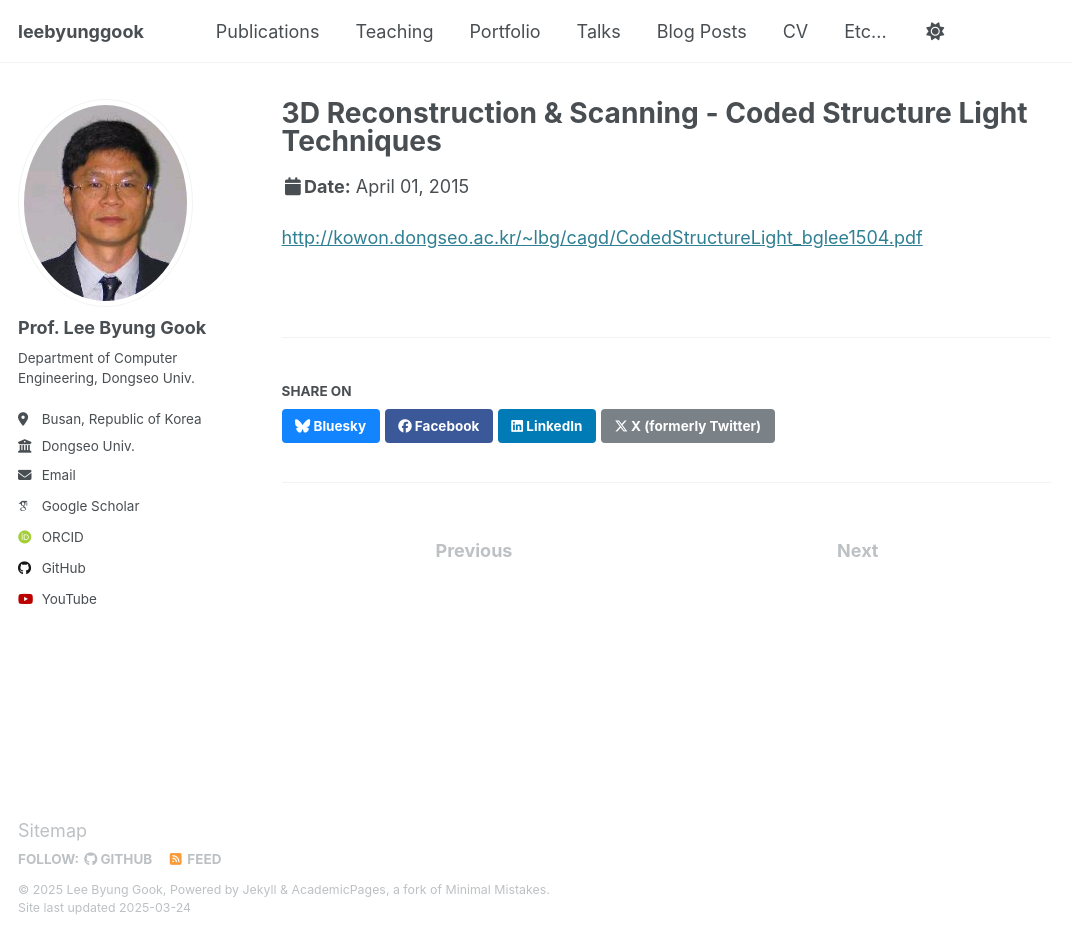
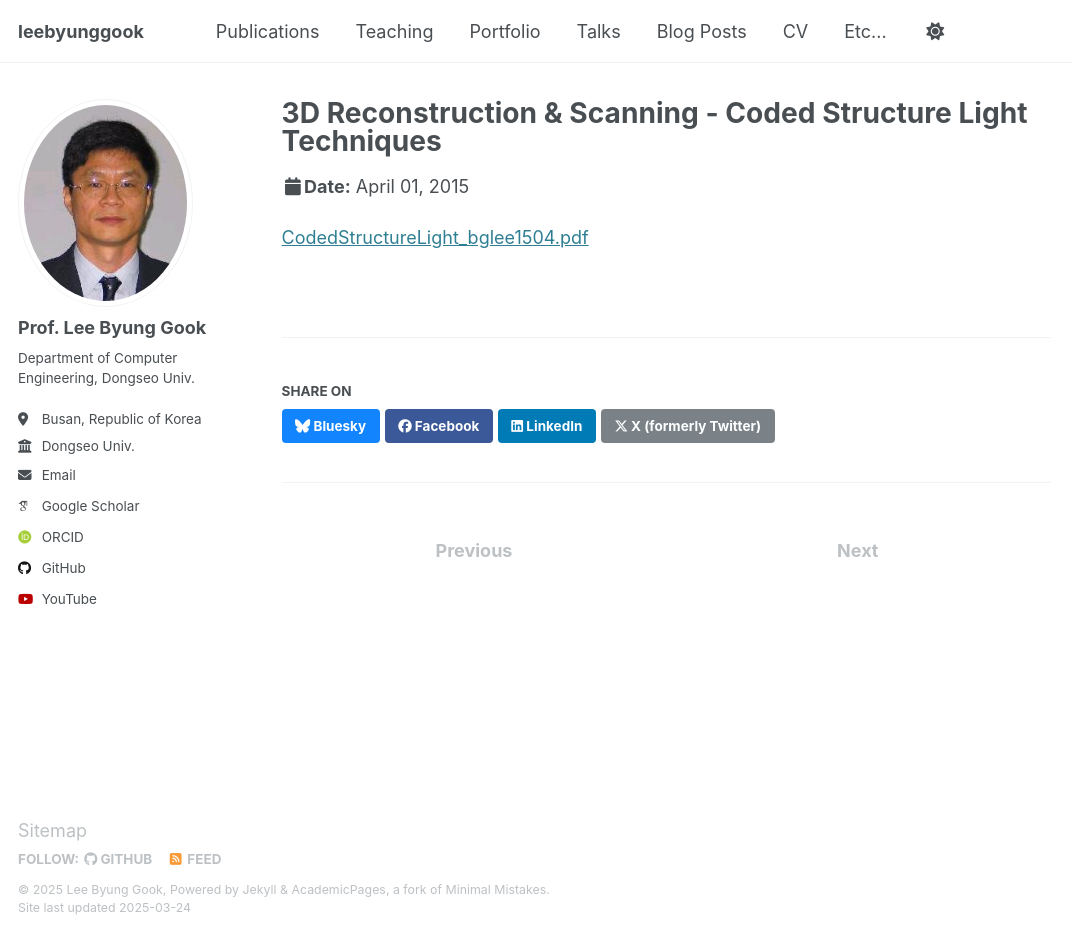
Before and after one commit to leebyunggook/leebyunggook.github.io, a Jekyll site: the page built from _talks/2015-04-01-CSL.md, in a window 1280 px wide and 936 px high. Shown: the whole window, without its empty margins (0-1072 px from the left). Built offline with Jekyll 4.4.1, drawn with Linux system fonts in a browser that asks for light colours; some web fonts are replaced; part of the change alters nothing that is shown.

Commit message:
Update 2015-04-01-CSL.md

```diff
--- a/_talks/2015-04-01-CSL.md
+++ b/_talks/2015-04-01-CSL.md
@@ -8,4 +8,4 @@ date: 2015-04-01
 location: "Dongseo Univ. Busan, KOrea"
 ---
 
-[http://kowon.dongseo.ac.kr/~lbg/cagd/CodedStructureLight_bglee1504.pdf](http://kowon.dongseo.ac.kr/~lbg/cagd/CodedStructureLight_bglee1504.pdf)
+[CodedStructureLight_bglee1504.pdf](http://kowon.dongseo.ac.kr/~lbg/cagd/CodedStructureLight_bglee1504.pdf)
```
